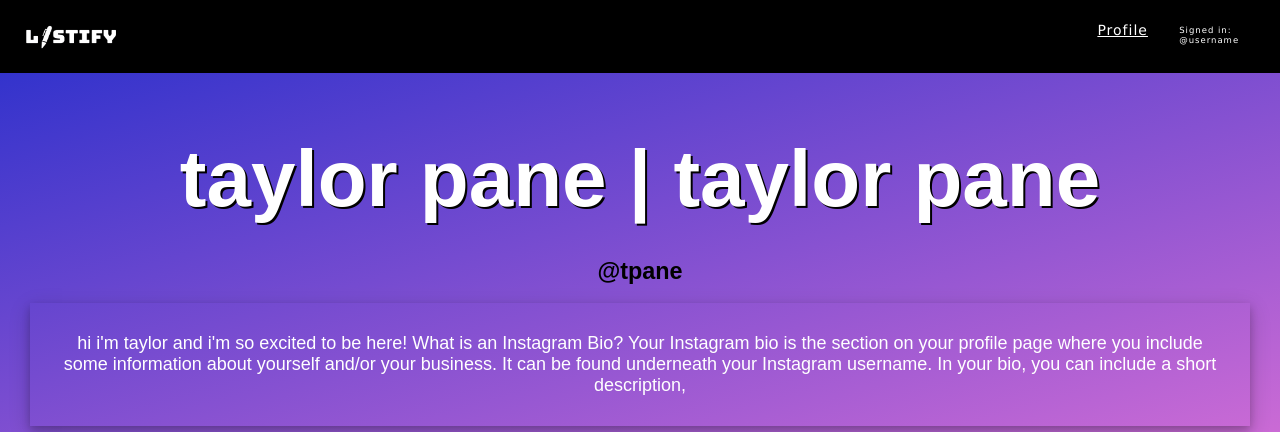
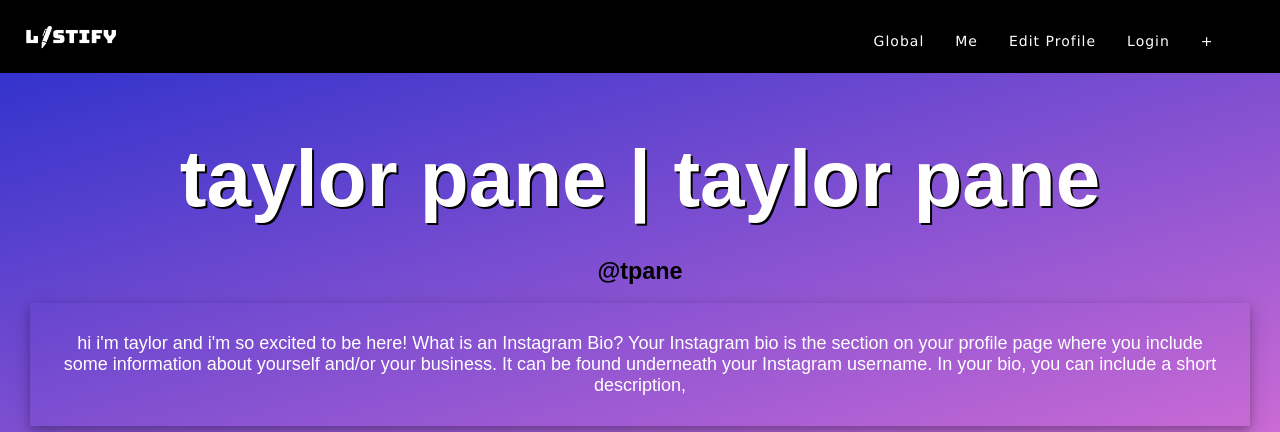
Before and after one commit to lizwerther/SeniorProject2020, a PHP site: page /me.html in a window 1280 px wide. Shown: the top 432 px of the page. Run offline with PHP 8.4, Linux system fonts and the light colour scheme.

Commit message:
FINAL PUSH CHECKgit add .!

```diff
--- /dev/null
+++ b/composer.json
@@ -0,0 +1,3 @@
+{
+
+}
--- a/css-me.css
+++ b/css-me.css
@@ -2,6 +2,7 @@ html, body{
     font-family: "Ubuntu", sans-serif;
     font-size: 20px;
     margin: 0;
+    overflow-x: hidden;
 }
 .column {
     float: left;
--- a/css.css
+++ b/css.css
@@ -2,6 +2,7 @@ html, body{
     /* height: 100%; */
     font-family: serif;
     font-size: 20px;
+    overflow-x: hidden;
 }
 .column {
     float: left;
--- a/me.html
+++ b/me.html
@@ -7,25 +7,18 @@
 
     <div class="bar">
       <div class="top-left">
-          <a class="bar-item button" href="global.php">
-          <img class="mb-4" src="./listify 1 white.png" alt="" width="100" height="35">
+          <a class="bar-item button" href="welcomepage.html">
+            <!-- <b>LIST</b>ify -->
+            <img class="mb-4" src="./listify 1 white.png" alt="" width="100" height="35">
           </a>
       </div>
       <div class="top-right">
-          <div class="dropdown">
-              <a class ="dropbtn"> Profile
-                <i class="fa fa-caret-down"></i>
-              </a>
-              <div class="dropdown-content">
-                <a href="me.php">Profile Page</a>
-                <a href="newpost.php">New Post</a>
-                <a href="editprofile.php">Edit Profile</a>
-                <a href="index.php">Log Out</a>
-              </div>
-          </div>
-          <div class="top-right-right">
-          <a class="signedin">Signed in: @username</a>
-        </div>
+          <a class="bar-item button" href="global.php" >Global</a>
+          <!-- <a href="following.html" class="bar-item button">Following</a> -->
+          <a href="me.php" class="bar-item button">Me</a>
+          <a href="editprofile.php" class="bar-item button">Edit Profile</a>
+          <a href="index.php" class="bar-item button">Login</a>
+          <a href="newpost.php" class="bar-item button">+</a>
       </div>
     </div>
       <div id = "block1">
@@ -33,7 +26,7 @@
                     <h3 class = "username">@tpane</h3>
                     <p class="bio">hi i'm taylor and i'm so excited to be here! What is an Instagram Bio? Your Instagram bio is the section on your profile page where you include some information about yourself and/or your business. It can be found underneath your Instagram username. In your bio, you can include a short description,</p>
        </div>
-      <div id = "block2">
+       <div id = "block2">
                     <!-- <h2 class="category"><img class="mb-4" src="./Listify L transparent.png" alt="" width="35" height="35">ists:</h2> -->
                     <!-- liz: can you change css of list to make 2 columns" -->
                     <ul title = Movies>
@@ -48,8 +41,8 @@
                      <ul title = Books>
                       <a href=\"#$post[4]\"> <li> $post[0] </li></a>
                      </ul>
-                    <ul title = Podcasts>
-                      <a href=\"#$post[4]\"> <li> $post[0] </li></a>
+                    <ul title = Podcasts
+                      "<a href=\"#$post[4]\"> <li> $post[0] </li></a>
                     </ul>
 
 
```
Also changed, not shown: global.php (+21 -8 lines), me.php (+9 -6 lines).
